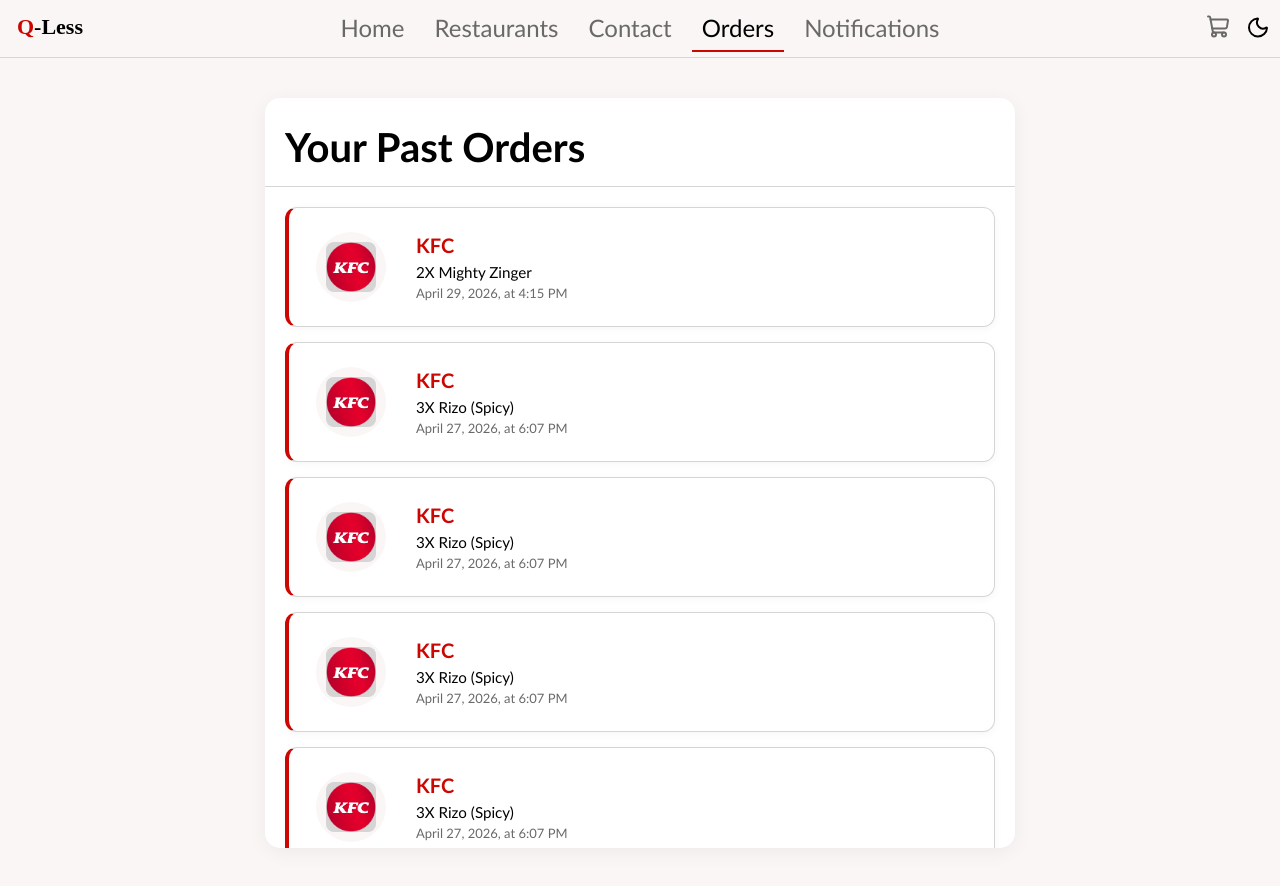
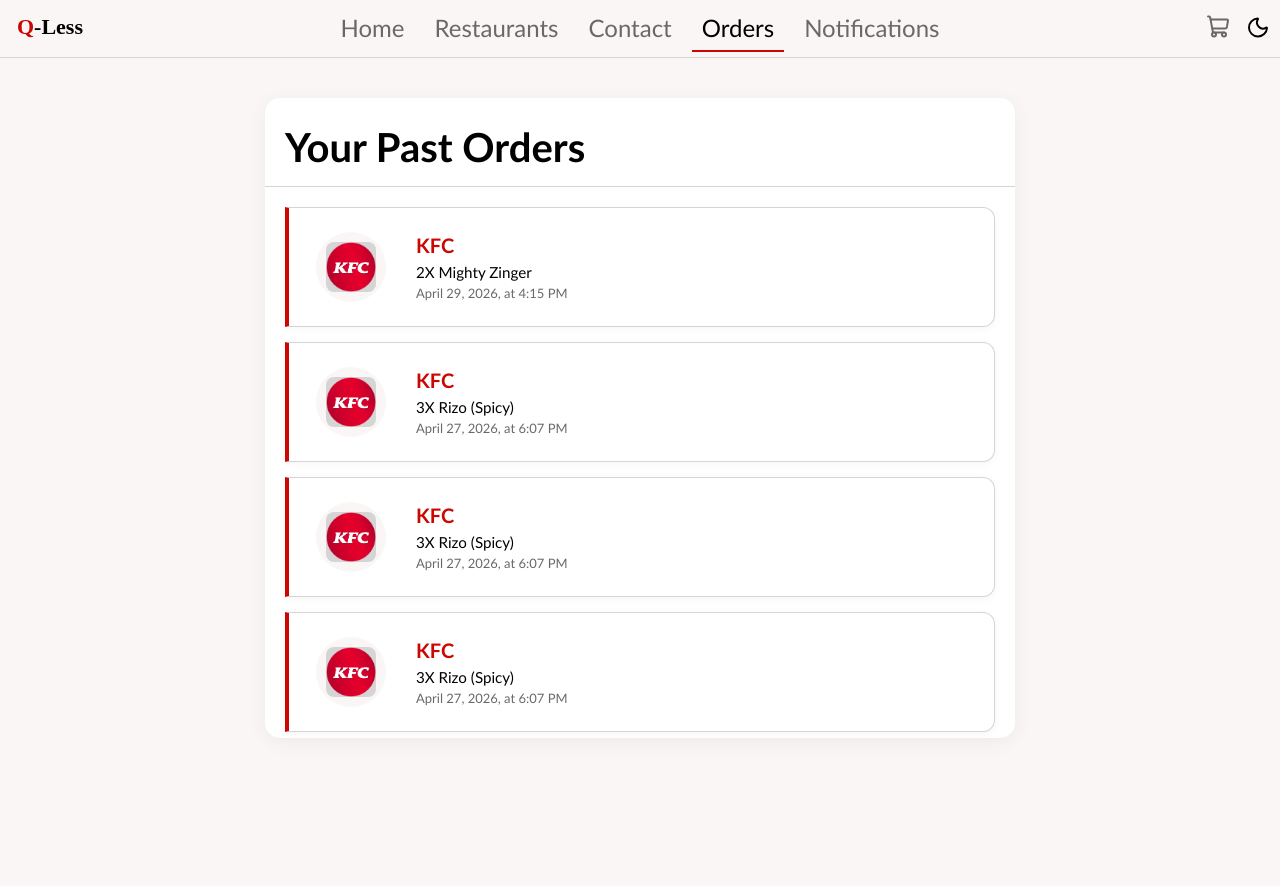
Before and after one commit to Zoomacs/OOP-Project, a React (Vite) app in the folder oop-project/: page /orderhistory in a window 1280 px wide. After the commit the page ends 858 px from the top, so only its background shows below. Built offline with nearby package versions, Linux system fonts and the light colour scheme.

Commit message:
orderhistory 29/4 update

```diff
--- a/oop-project/src/OrderHistory.css
+++ b/oop-project/src/OrderHistory.css
@@ -8,15 +8,21 @@
   border-radius: 15px;
   width: 100%;
   max-width: 750px;
-  max-height: 750px;
+  max-height: clamp(400px , 80vh , 800px);
   box-shadow: 0 4px 20px rgba(0, 0, 0, 0.05);
-  overflow: hidden;
+  overflow: auto;
+  position: relative;
+}
+
+.order-place::-webkit-scrollbar{
+  display: none;
 }
 
 .order-head {
   padding: 25px 20px 15px;
   text-align: left;
   border-bottom: 1px solid var(--border-color);
+
 }
 
 .order-head h1 {
@@ -30,17 +36,18 @@
   flex-direction: column;
   gap: 15px;
   padding: 20px;
+  padding-bottom: 50px;
   width: 100%;
   max-width: 750px;
   box-sizing: border-box;
-  overflow: scroll;
+  overflow-y: auto;
 }
 
 .Order-card {
   display: flex;
   align-items: center;
   background: var(--box-color);
-  border-radius: 12px;
+  border-radius: 0px 12px 12px 0px;
   border: 1px solid var(--border-color);
   border-left: 4px solid var(--primary-color);
   box-shadow: 0 2px 8px rgba(0, 0, 0, 0.04);
```
